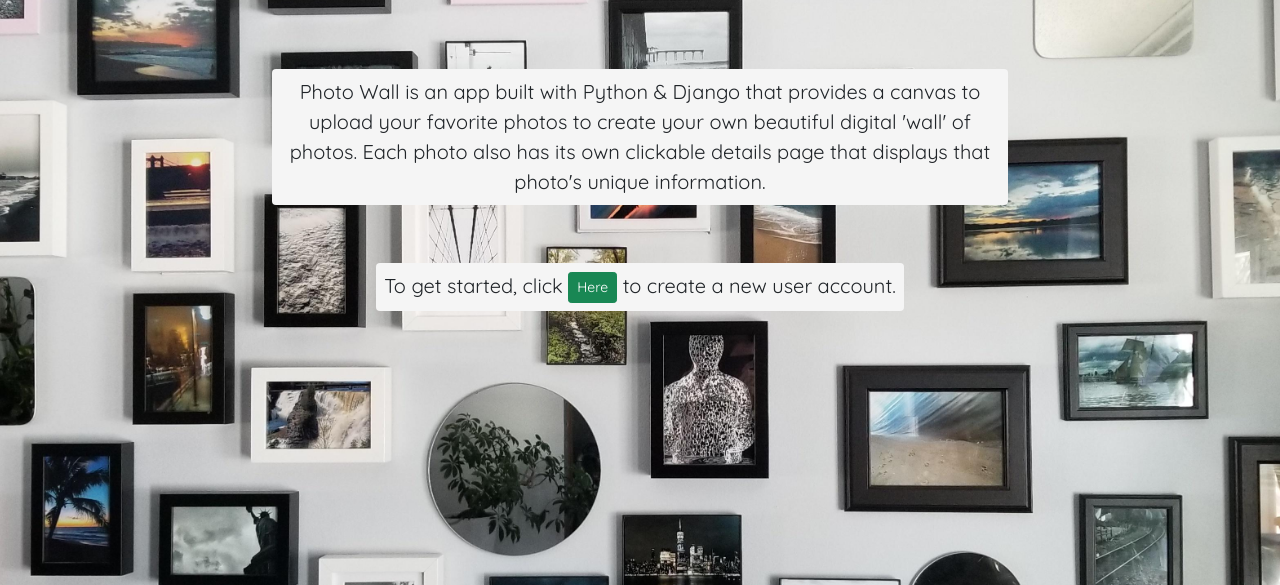
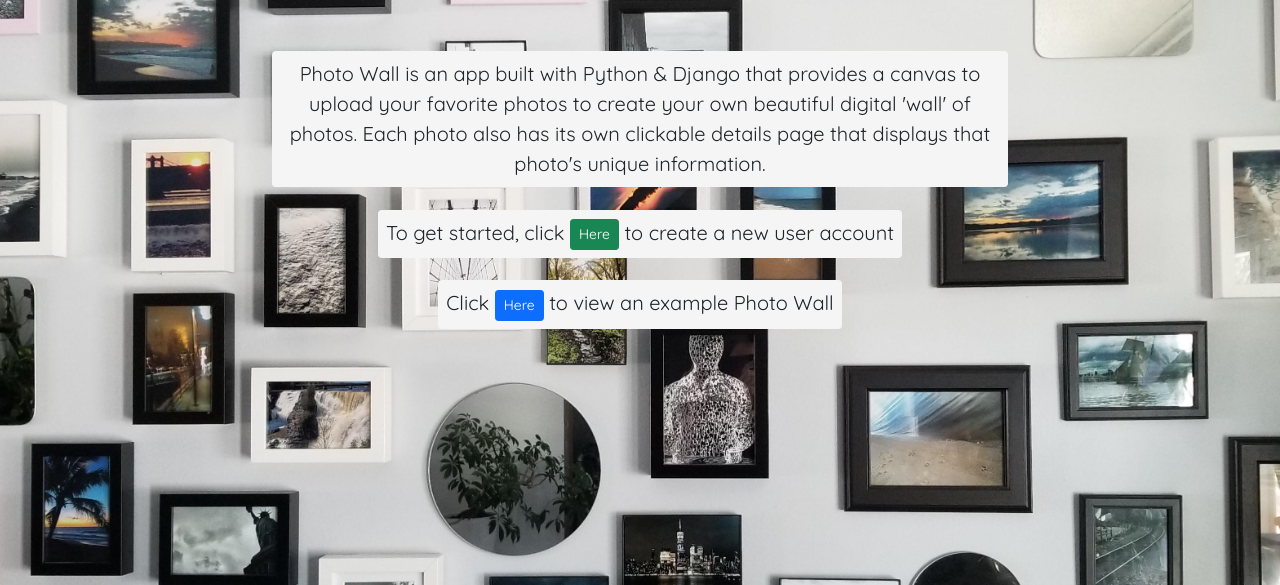
Before and after one commit to mint85/photo-wall, a Django app: page /about/ in a window 1280 px wide. Shown: the part 56-641 px from the top of the page. Run offline with Django 4.2, Linux system fonts and the light colour scheme; some libraries are stand-ins or nearby versions.

Commit message:
adds section to about.html with button to view example photo wall

```diff
--- a/main_app/templates/about.html
+++ b/main_app/templates/about.html
@@ -13,9 +13,14 @@
             </div>
             <div class="col-sm-8 d-flex justify-content-center text-center">
                 <p class="fs-5 text-center rounded p-2" id="about-content">
-                    To get started, click <a href="{% url 'signup' %}" class="btn btn-success btn-sm">Here</a> to create a new user account.
+                    To get started, click <a href="{% url 'signup' %}" class="btn btn-success btn-sm">Here</a> to create a new user account
                 </p>
             </div>
+            <div class="col-sm-8 d-flex justify-content-center text-center">
+                <p class="fs-5 text-center rounded p-2" id="about-content">
+                    Click <a href="{% url 'example' %}" class="btn btn-primary btn-sm">Here</a> to view an example Photo Wall
+                </p>
+            <div>
         </div>
     </div>
 </body>
```
